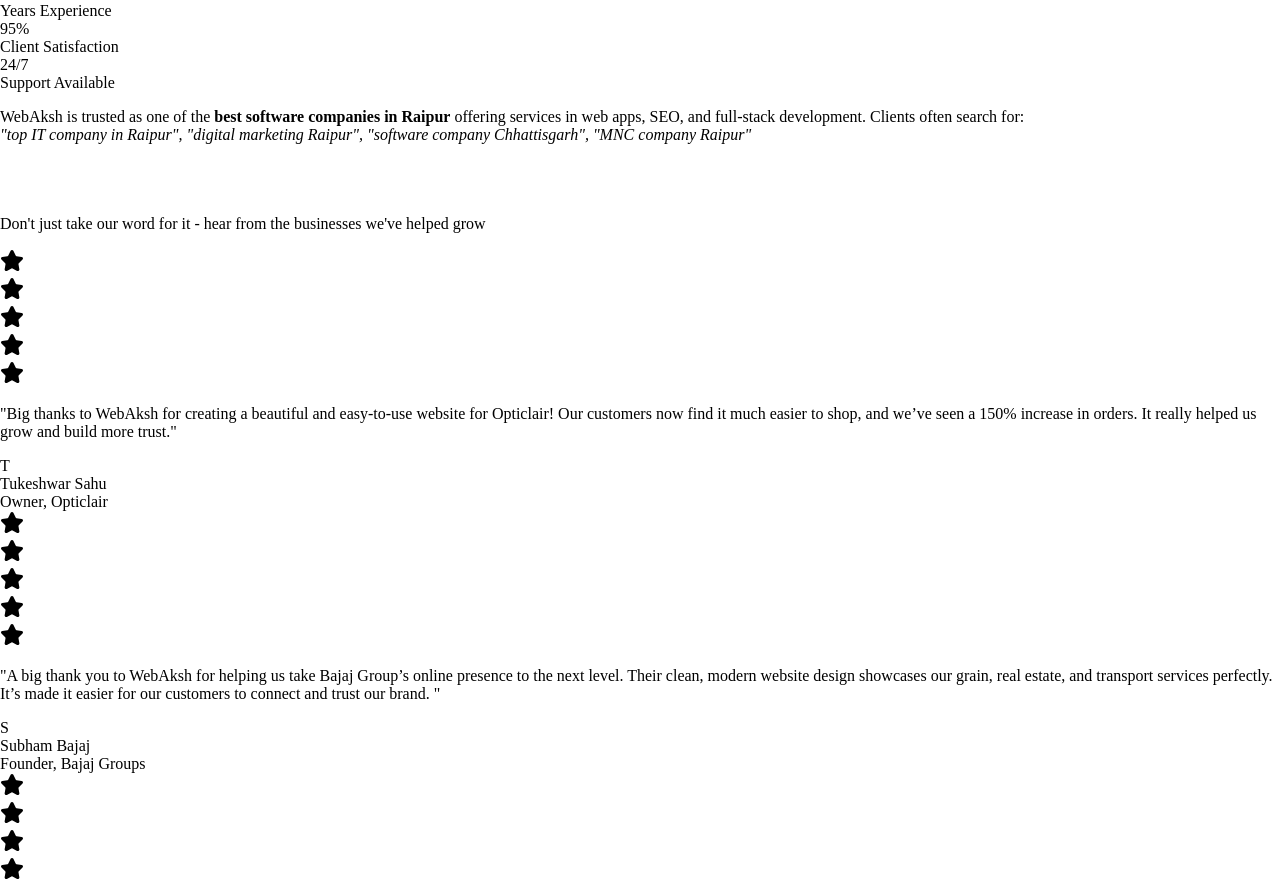
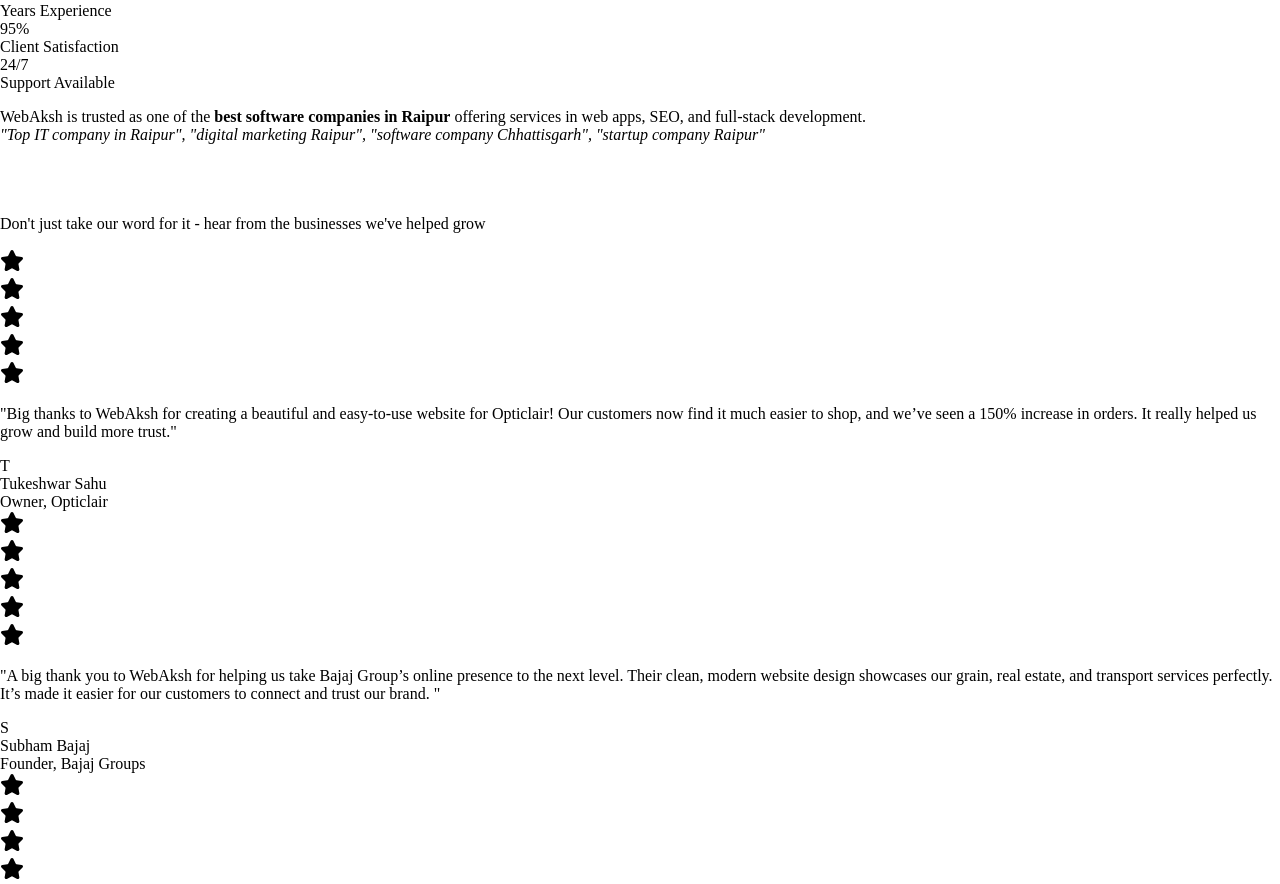
Before and after one commit to MrNaveen669/webaksh, a React (Vite) app in the folder client/: page / in a window 1280 px wide. Shown: the part 5922-6806 px from the top of the page. Built offline with nearby package versions, Linux system fonts and the light colour scheme.

Commit message:
Update about.tsx

```diff
--- a/client/src/components/about.tsx
+++ b/client/src/components/about.tsx
@@ -163,9 +163,9 @@ export default function About() {
         {/* SEO Footer Text Block */}
         <div className="mt-12 text-center max-w-4xl mx-auto text-gray-500 text-sm leading-relaxed">
           <p>
-            WebAksh is trusted as one of the <strong>best software companies in Raipur</strong> offering services in web apps, SEO, and full-stack development. Clients often search for:
+            WebAksh is trusted as one of the <strong>best software companies in Raipur</strong> offering services in web apps, SEO, and full-stack development.
             <br />
-            <em>"top IT company in Raipur", "digital marketing Raipur", "software company Chhattisgarh", "MNC company Raipur"</em>
+            <em>"Top IT company in Raipur", "digital marketing Raipur", "software company Chhattisgarh", "startup company Raipur"</em>
           </p>
         </div>
       </div>
```
